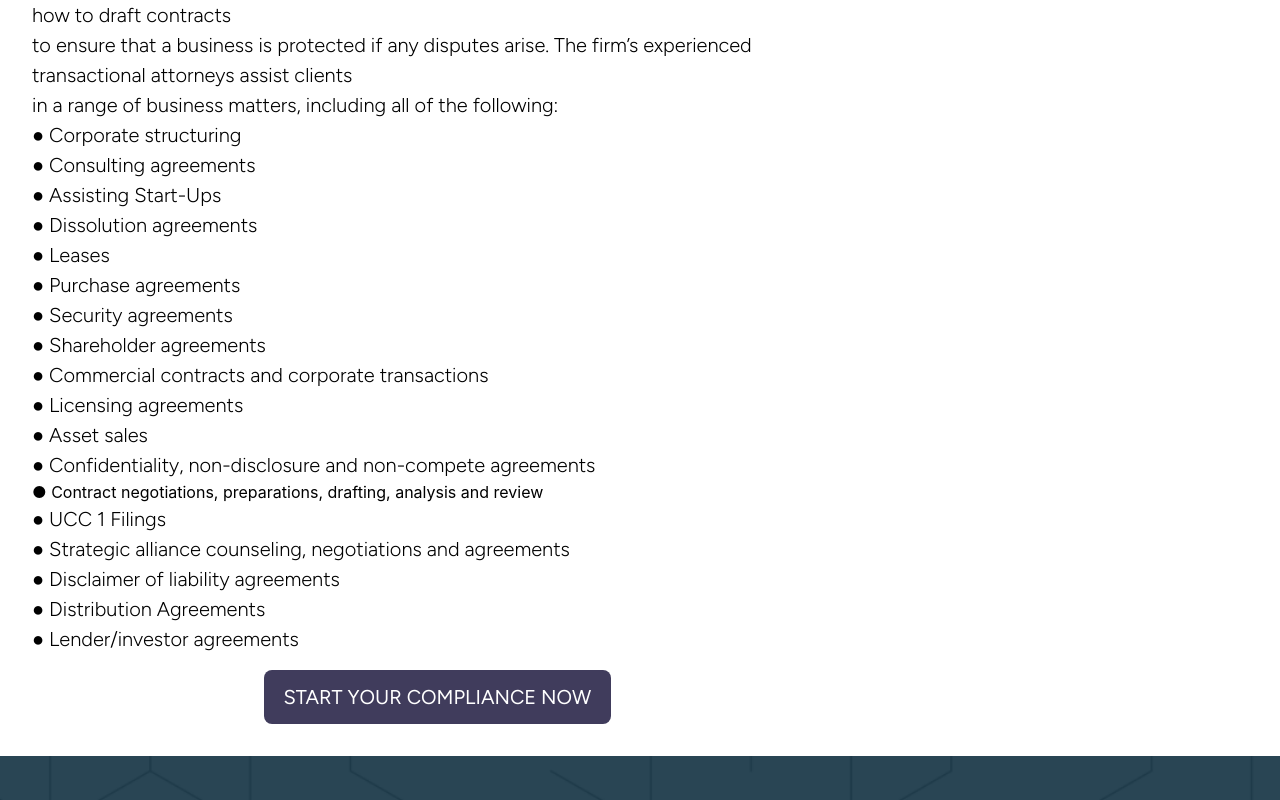
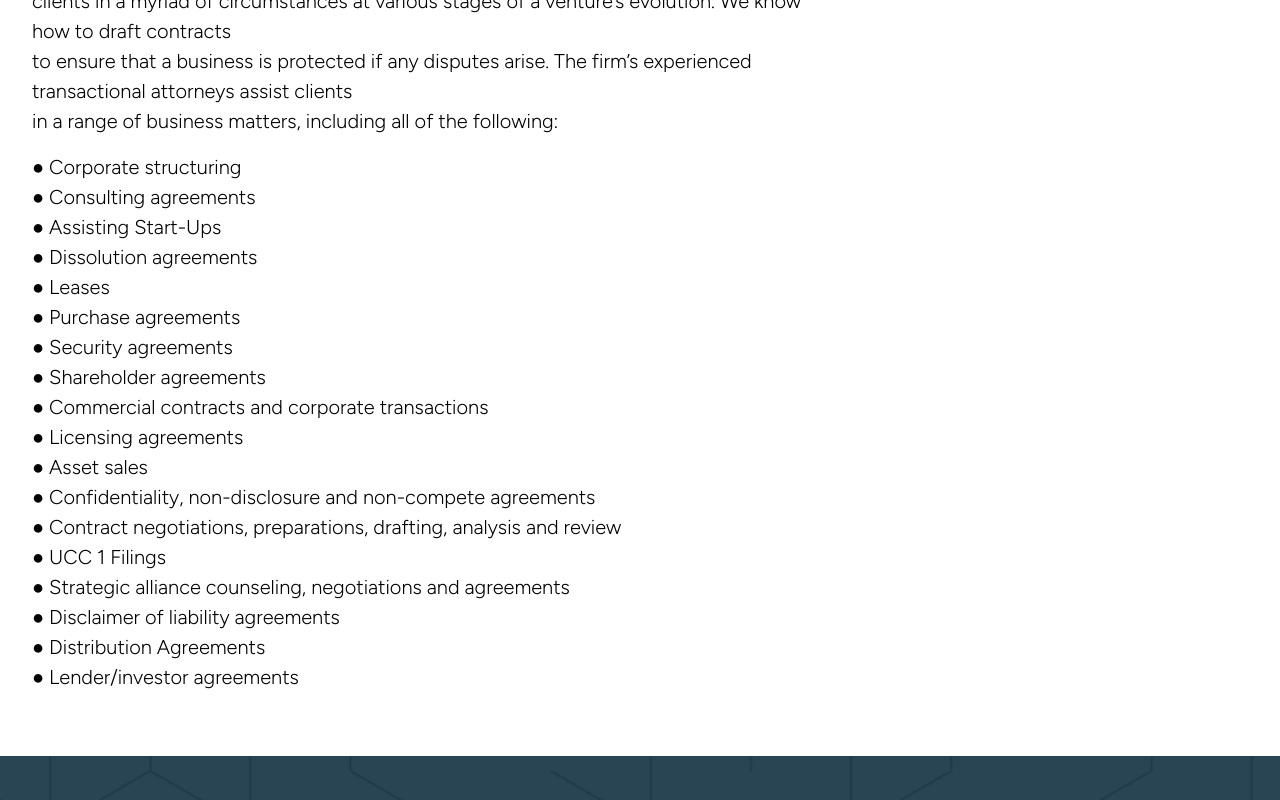
Before and after one commit to Abheerajput/rkllwa, a React (Create React App) app: page /business in a window 1280 px wide. Shown: the part 1320-2120 px from the top of the page. Built offline with nearby package versions, Linux system fonts and the light colour scheme; the HTML template or start-up script is replaced by a standard one; a web font is replaced by a local one.

Commit message:
latest-code

```diff
--- a/src/Components/BussinessLaw/Business.jsx
+++ b/src/Components/BussinessLaw/Business.jsx
@@ -26,75 +26,70 @@ const Business = () => {
         <Link to="/founders" className="hover:underline">Business Law</Link> {'>'}
       </div>
       <div>
-      <div className="bg-white pt-8 grid sm:px-8 md:px-8 xs:px-8 pl-12 grid-cols-3 xs:flex xs:flex-col sm:flex sm:flex-col  md:felx md:flex-col sm:p-10">
+      <div className="bg-white pb-12 xs:pb-2 pt-8 grid sm:px-8 md:px-8 xs:px-8 pl-12 grid-cols-3 xs:flex xs:flex-col sm:flex sm:flex-col  md:felx md:flex-col sm:p-10">
         {/* Profile Section */}
         <div className=' col-span-2'>
-<div className="flex md:flex-col sm:flex-col xs:flex-col gap-16 items-center"><h1 className='text-[50px]  fgt-ff-medium xs:text-center  flex xs:flex-col gap-6 items-center text-[#403C5C]'><img src={boir} alt="" className="" /> We got the law, you get to business.</h1>
+<div className="flex md:flex-col sm:flex-col xs:flex-col gap-16 items-center"><h1 className='text-[50px] xs:text-[30px] sm:text-[40px]  fgt-ff-medium xs:text-center  flex xs:flex-col gap-6 items-center text-[#403C5C]'><img src={boir} alt="" className="" /> We got the law, you get to business.</h1>
 
 </div>
 <div>
-  <p className='text-[20px] fgt-ff-light pt-4'>One of the most important decisions a new business owner must make is determining  the appropriate type <br /> of  business entity structure for the new venture.  The type of entity selected will have significant tax and <br /> legal liability implications. </p>
-  <p className='text-[20px] fgt-ff-light pt-4'>Since 2004, our attorneys have been assisting clients in determining the appropriate type of entity, <br /> preparing  and  filing the documents required to register the entity with the appropriate  governmental <br /> authority, and preparing any other necessary documents to get a business operation up and running.<br />  These services include:</p>
+  <p className='text-[20px] fgt-ff-light pt-4 '>One of the most important decisions a new business owner must make is determining  the appropriate type <br /> of  business entity structure for the new venture.  The type of entity selected will have significant tax and <br /> legal liability implications. </p>
+  <p className='text-[20px] fgt-ff-light pt-4 '>Since 2004, our attorneys have been assisting clients in determining the appropriate type of entity, <br /> preparing  and  filing the documents required to register the entity with the appropriate  governmental <br /> authority, and preparing any other necessary documents to get a business operation up and running.<br />  These services include:</p>
   <ul className=' pt-4'>
-    <li className='text-[20px] fgt-ff-light'>●	LLC formation, sub-chapter S and sub-chapter C corporate formations</li>
-    <li className='text-[20px] fgt-ff-light'>●	Drafting joint-venture, partnership, shareholder, and other operating agreements</li>
-    <li className='text-[20px] fgt-ff-light'>●	Corporate governance and business operations</li>
-    <li className='text-[20px] fgt-ff-light'>●	Fictitious business filings</li>
+    <li className='text-[20px]  fgt-ff-light'>●	LLC formation, sub-chapter S and sub-chapter C corporate formations</li>
+    <li className='text-[20px] fgt-ff-light '>●	Drafting joint-venture, partnership, shareholder, and other operating agreements</li>
+    <li className='text-[20px] fgt-ff-light '>●	Corporate governance and business operations</li>
+    <li className='text-[20px] fgt-ff-light '>●	Fictitious business filings</li>
   </ul>
 
-  <p className='text-[20px] fgt-ff-light'>Once a business is formed, it must be able to conduct transactions which ensure the stability and profitability <br /> of  the venture, and make acquisitions or mergers to expand profitability or market share. Our attorneys have the  <br />experience to protect our client’s interests in every transaction. RKL Law provides strategic legal solutions for <br /> clients in a myriad of circumstances at various stages of a venture’s evolution.   We know how to draft  contracts <br /> to ensure that a business is protected if any disputes arise. The firm’s experienced transactional attorneys assist clients  <br /> in a range of  business matters, including all of the following: </p>
-  <ul>
-    <li  className='text-[20px] fgt-ff-light'>●	Corporate structuring</li>
-    <li  className='text-[20px] fgt-ff-light'>●	Consulting agreements
+  <p className='text-[20px] fgt-ff-light  pt-4'>Once a business is formed, it must be able to conduct transactions which ensure the stability and profitability <br /> of  the venture, and make acquisitions or mergers to expand profitability or market share. Our attorneys have the  <br />experience to protect our client’s interests in every transaction. RKL Law provides strategic legal solutions for <br /> clients in a myriad of circumstances at various stages of a venture’s evolution.   We know how to draft  contracts <br /> to ensure that a business is protected if any disputes arise. The firm’s experienced transactional attorneys assist clients  <br /> in a range of  business matters, including all of the following: </p>
+  <ul className='py-4'>
+    <li  className='text-[20px]  fgt-ff-light flex gap-4'>●	Corporate structuring</li>
+    <li  className='text-[20px]  fgt-ff-light'>●	Consulting agreements
 </li>
-<li  className='text-[20px] fgt-ff-light'>●	Assisting Start-Ups </li>
-<li className='text-[20px] fgt-ff-light'>●	Dissolution agreements</li>
-<li className='text-[20px] fgt-ff-light'>●	Leases</li>
-<li  className='text-[20px] fgt-ff-light'>●	Purchase agreements</li>
-<li  className='text-[20px] fgt-ff-light'>●	Security agreements</li>
-<li  className='text-[20px] fgt-ff-light'>●	Shareholder agreements</li>
-<li  className='text-[20px] fgt-ff-light'>●	Commercial contracts and corporate transactions</li>
-<li  className='text-[20px] fgt-ff-light'>●	Licensing agreements</li>
-<li  className='text-[20px] fgt-ff-light'>●	Asset sales</li>
-<li  className='text-[20px] fgt-ff-light'>
-●	Confidentiality, non-disclosure and non-compete agreements</li>
-<li>
-●	Contract negotiations, preparations, drafting, analysis and review</li>
-<li  className='text-[20px] fgt-ff-light'>●	UCC 1 Filings</li>
-<li  className='text-[20px] fgt-ff-light'>●	Strategic alliance counseling, negotiations and agreements</li>
-<li  className='text-[20px] fgt-ff-light'>●	Disclaimer of liability agreements</li>
-<li  className='text-[20px] fgt-ff-light'>●	Distribution Agreements</li>
-<li  className='text-[20px] fgt-ff-light'>●	Lender/investor agreements  </li>
+<li  className='text-[20px]  fgt-ff-light'>●	Assisting Start-Ups </li>
+<li className='text-[20px] fgt-ff-light '>●	Dissolution agreements</li>
+<li className='text-[20px] fgt-ff-light '>●	Leases</li>
+<li  className='text-[20px] fgt-ff-light '>●	Purchase agreements</li>
+<li  className='text-[20px] fgt-ff-light '>●	Security agreements</li>
+<li  className='text-[20px] fgt-ff-light '>●	Shareholder agreements</li>
+<li  className='text-[20px] fgt-ff-light '>●	Commercial contracts and corporate transactions</li>
+<li  className='text-[20px] fgt-ff-light '>●	Licensing agreements</li>
+<li  className='text-[20px] fgt-ff-light '>●	Asset sales</li>
+<li  className='text-[20px] fgt-ff-light '>●	Confidentiality, non-disclosure and non-compete agreements</li>
+<li className='text-[20px] fgt-ff-light  '>●	Contract negotiations, preparations, drafting, analysis and review</li>
+<li  className='text-[20px] fgt-ff-light '>●	UCC 1 Filings</li>
+<li  className='text-[20px] fgt-ff-light '>●	Strategic alliance counseling, negotiations and agreements</li>
+<li  className='text-[20px] fgt-ff-light '>●	Disclaimer of liability agreements</li>
+<li  className='text-[20px] fgt-ff-light '>●	Distribution Agreements</li>
+<li  className='text-[20px] fgt-ff-light '>●	Lender/investor agreements  </li>
   </ul>
 </div>
 
 
 
-        <div className='py-4 text-center pb-8'>
-<button className='text-[20px] fgt-ff-normal bg-[#403C5C] text-white px-5 py-3 rounded-lg xs:text-[13px]'>START YOUR COMPLIANCE NOW</button>
 
-</div>
         </div>
 
         {/* Sidebar */}
-        <div className="flex col-span-1  md:justify-center xs:justify-center xs:mr-0 xs:mb-5 md:mr-0 mt-6 mx-12 md:mx-0 md:ml-3  pr-0">
+        <div className="flex col-span-1  md:justify-center xs:justify-center xs:mr-0 xs:mb-5 md:mr-0 mt-6 xs:ml-0 mx-12 md:mx-0 md:ml-3  pr-0">
           <div className="mt-6 md:mt-0 md:w-[100%] xs:w-[100%] sm:w-[100%] text-start">
-            <div className="bg-[#FFEDD7] p-4 rounded-md pl-8  ">
+            <div className="bg-[#FFEDD7] p-4 rounded-md pl-8   ">
               <p className='flex justify-center pt-6'><img src={icon2} alt="" /></p>
-              <h3 className="text-[35px] fgt-ff-normal text-center  text-[#02131D] pt-9 mb-4"> Latest Posts</h3>
+              <h3 className="text-[35px] fgt-ff-normal text-center  text-[#02131D] pt-9 mb-4 xs:text-[30px]"> Latest Posts</h3>
               <div className="text-[#212121]">
-                <p className=' flex gap-4 items-start flex-col py-5 text-[20px] fgt-ff-light'>RKL Holzapfel Sperry & Ebberson PLLC  <br /> Celebrating 50 Years
-                 <p className=' flex pb-4 text-[18px] fgt-ff-medium text-[#02131D] items-center gap-3'>Read More <FaArrowRightLong /> </p>
+                <p className=' flex gap-4 items-start flex-col py-5 text-[20px]  fgt-ff-light'>RKL Holzapfel Sperry & Ebberson PLLC  <br /> Celebrating 50 Years
+                 <p className=' flex pb-4 text-[18px] fgt-ff-medium text-[#02131D]  items-center gap-3'>Read More <FaArrowRightLong /> </p>
                 </p>
 
                 <hr />
-                <p className=' flex gap-4 items-start flex-col py-5 text-[20px] fgt-ff-light'>RKL Holzapfel Sperry & Ebberson PLLC  <br /> Celebrating 50 Years
+                <p className=' flex gap-4 items-start flex-col py-5 text-[20px]  fgt-ff-light'>RKL Holzapfel Sperry & Ebberson PLLC  <br /> Celebrating 50 Years
                 <p className=' flex pb-4 text-[18px] fgt-ff-medium text-[#02131D] items-center gap-3'>Read More <FaArrowRightLong /> </p>
                 </p>
 
                 <hr />
-                <p className=' flex gap-4 items-start flex-col py-5 text-[20px] fgt-ff-light'>RKL Holzapfel Sperry & Ebberson PLLC  <br /> Celebrating 50 Years
-                <p className=' flex pb-4 text-[18px] fgt-ff-medium text-[#02131D] items-center gap-3'>Read More <FaArrowRightLong /> </p>
+                <p className=' flex gap-4 items-start flex-col py-5 text-[20px]  fgt-ff-light'>RKL Holzapfel Sperry & Ebberson PLLC  <br /> Celebrating 50 Years
+                <p className=' flex pb-4 text-[18px] fgt-ff-medium text-[#02131D]  items-center gap-3'>Read More <FaArrowRightLong /> </p>
                 </p>
 
 
--- a/src/Layout/Header/SecondHeader.jsx
+++ b/src/Layout/Header/SecondHeader.jsx
@@ -149,7 +149,7 @@ const SecondHeader = ({ socialIcons2, mainTitle }) => {
           </div>
         </div>
       )}
-      <h1 className="text-[50px] fgt-ff-medium pb-8 pl-4">{mainTitle}</h1>
+      <h1 className="text-[50px] xs:text-[35px] fgt-ff-medium pb-8 pl-4">{mainTitle}</h1>
     </header>
   );
 };
```
Also changed, not shown: src/Pages/Profiles/Profile.jsx (+8 -8 lines).
